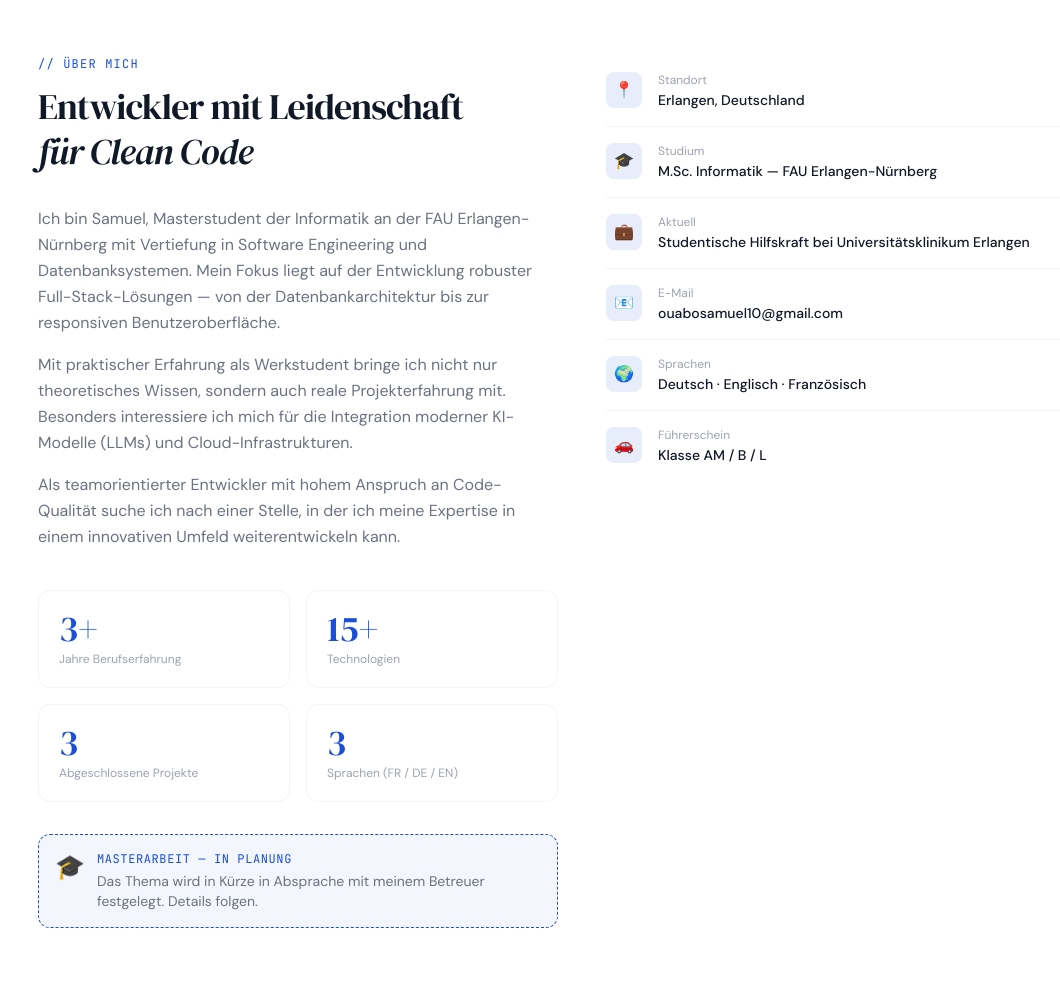
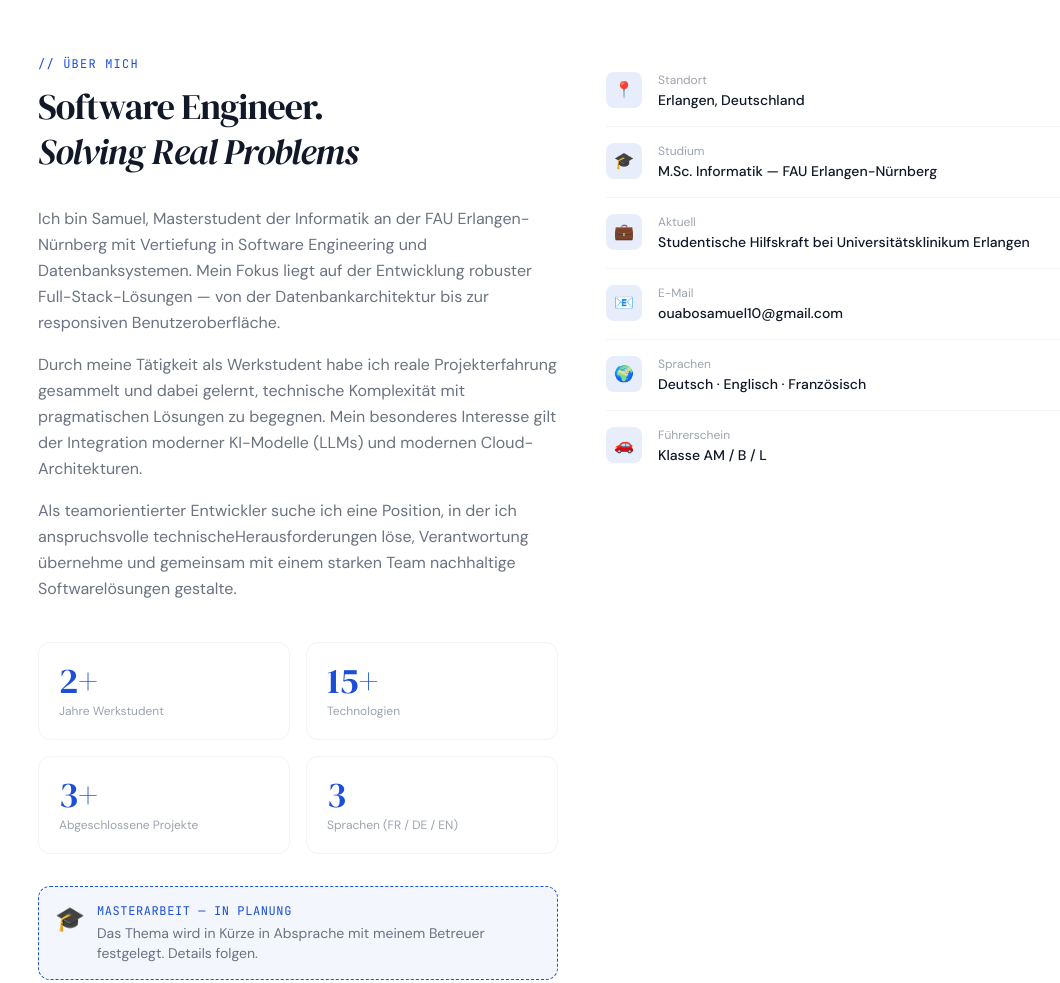
Before and after one commit to so77nava/Portfolio, a website: page docs/index.html in a window 1280 px wide. Shown: the part 840-1823 px from the top of the page, without its empty margins (58-1118 px from the left). Drawn offline with Linux system fonts and the light colour scheme.

Commit message:
refine: update title and experience stats to reflect student status

```diff
--- a/docs/index.html
+++ b/docs/index.html
@@ -70,7 +70,7 @@
           </h1>
           <p class="text-lg text-gray-500 font-light leading-relaxed mb-10 max-w-md">
             Master-Student der Informatik · FAU Erlangen-Nürnberg.
-            Spezialisiert auf Software Engineering und Datenbanksystemen.
+            Spezialisiert auf Software Engineering und Datenbanksysteme.
           </p>
           <div class="flex flex-col sm:flex-row gap-4 items-start sm:items-center">
             <a href="#projects" class="bg-accent text-white px-7 py-3 rounded-md text-sm font-medium hover:bg-blue-700 transition-colors">
@@ -163,8 +163,8 @@
             // Über mich
           </p>
           <h2 class="font-serif text-4xl text-gray-900 leading-tight tracking-tight mb-8">
-            Entwickler mit Leidenschaft <br>
-            <span class="italic">für Clean Code</span>
+            Software Engineer. <br>
+            <span class="italic">Solving Real Problems</span>
           </h2>
 
           <div class="space-y-4 text-gray-500 leading-relaxed">
@@ -175,29 +175,31 @@
               Datenbankarchitektur bis zur responsiven Benutzeroberfläche.
             </p>
             <p>
-              Mit praktischer Erfahrung als Werkstudent bringe ich nicht nur theoretisches
-              Wissen, sondern auch reale Projekterfahrung mit. Besonders interessiere ich
-              mich für die Integration moderner KI-Modelle (LLMs) und Cloud-Infrastrukturen.
+              Durch meine Tätigkeit als Werkstudent habe ich reale Projekterfahrung
+              gesammelt und dabei gelernt, technische Komplexität mit pragmatischen
+              Lösungen zu begegnen. Mein besonderes Interesse gilt der Integration
+              moderner KI-Modelle (LLMs) und modernen Cloud-Architekturen.
             </p>
             <p>
-              Als teamorientierter Entwickler mit hohem Anspruch an Code-Qualität suche
-              ich nach einer Stelle, in der ich meine Expertise in einem innovativen
-              Umfeld weiterentwickeln kann.
+              Als teamorientierter Entwickler suche ich eine Position, in der
+              ich anspruchsvolle technischeHerausforderungen löse, Verantwortung übernehme
+              und gemeinsam mit einem starken Team nachhaltige Softwarelösungen gestalte.
+
             </p>
           </div>
 
           <!-- Stats -->
           <div class="grid grid-cols-2 gap-4 mt-10 w-full">
             <div class="border border-gray-100 rounded-xl p-5 min-v-0">
-              <p class="font-serif text-4xl text-accent leading-none">3+</p>
-              <p class="text-xs text-gray-400 mt-1">Jahre Berufserfahrung</p>
+              <p class="font-serif text-4xl text-accent leading-none">2+</p>
+              <p class="text-xs text-gray-400 mt-1">Jahre Werkstudent</p>
             </div>
             <div class="border border-gray-100 rounded-xl p-5 min-v-0">
               <p class="font-serif text-4xl text-accent leading-none">15+</p>
               <p class="text-xs text-gray-400 mt-1">Technologien</p>
             </div>
             <div class="border border-gray-100 rounded-xl p-5 min-v-0">
-              <p class="font-serif text-4xl text-accent leading-none">3</p>
+              <p class="font-serif text-4xl text-accent leading-none">3+</p>
               <p class="text-xs text-gray-400 mt-1">Abgeschlossene Projekte</p>
             </div>
             <div class="border border-gray-100 rounded-xl p-5 min-v-0">
```
